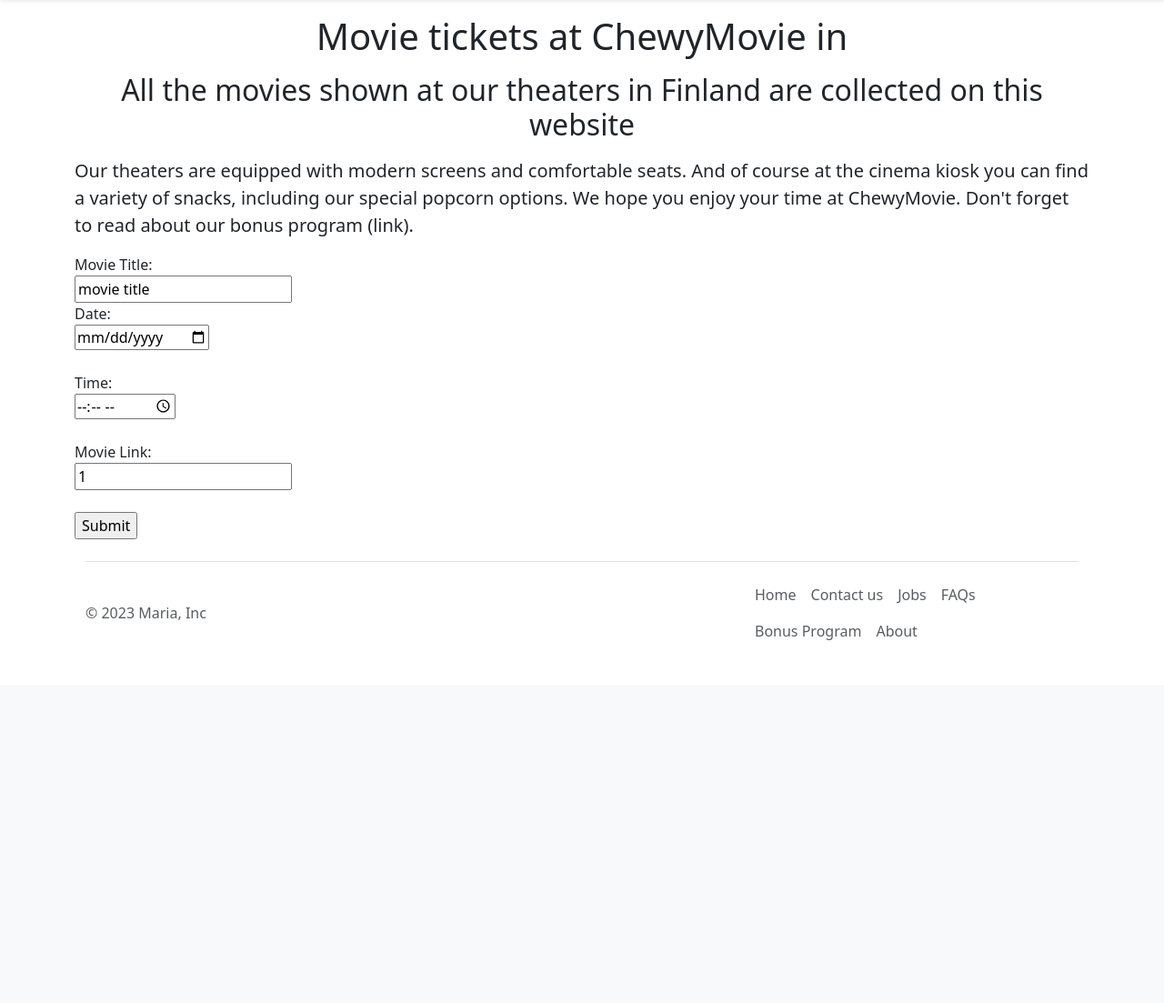
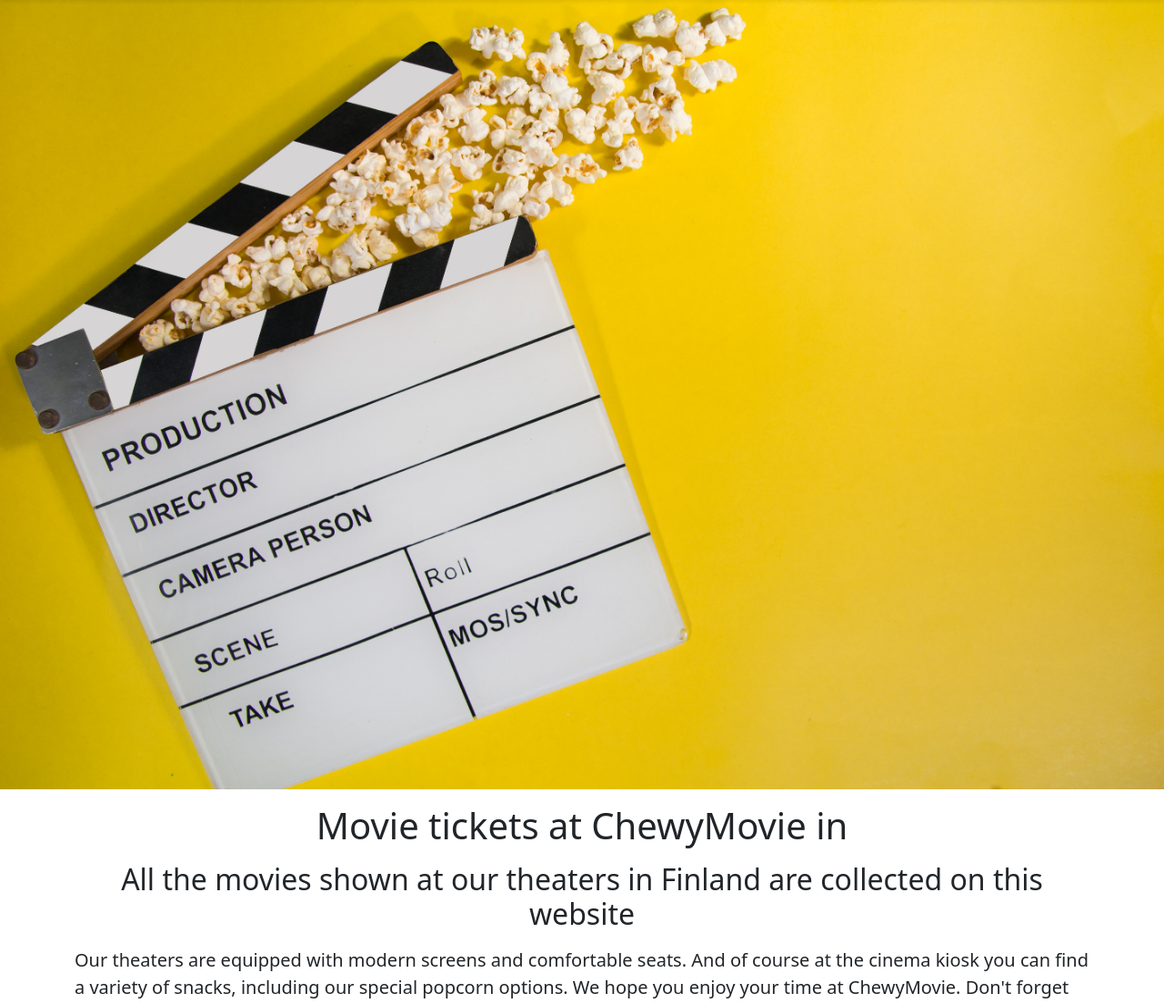
Before and after one commit to Melnik8/project-cinema, a Flask app: template templates/home.html in a window 1280 px wide. Shown: the part 56-1159 px from the top of the page at 91% size. Before the commit the page ends 760 px from the top, so only its background shows below. Run offline with Flask 3, Linux system fonts and the light colour scheme; the template is opened without the code that fills it, so the values that code supplies are empty; parts of the project's set-up code (start-up, migrations or seed data) failed here and were passed over.

Commit message:
deleted empty database and added some changes

```diff
--- a/app.py
+++ b/app.py
@@ -20,7 +20,6 @@ MOVIES = [
     'title': 'Disastrously Hilarious: The Misadventures of a Clumsy Chef',
     'production': 'USA',
     'year': '2023'
-
     },
     {
     'id': 3,
--- a/templates/calendar.html
+++ b/templates/calendar.html
@@ -3,8 +3,8 @@
     <tr>
         <td>{{movie.movie_title}}</td>
         <td>{{movie.time}}</td>
+        <td>{{movie.date}}</td>
         <td><a href="/movie_description/{{movie.movie_link}}">Link</a></td>
-        <td>{{movie.date}}</td>
     </tr>
 {% endfor %}
 </table>
--- a/templates/home.html
+++ b/templates/home.html
@@ -19,8 +19,8 @@
 
         {% include 'navbar.html' %}
 
-        <!-- <img class="img-fluid" id="banner" src="/static/popcorn-unsplash.jpg"
-        width="auto"> -->
+       <img class="img-fluid" id="banner" src="/static/popcorn-unsplash.jpg"
+        width="auto">
         <div class="container" id="container">
         <h1 class="text-center mt-3 mb-3"> Movie tickets at ChewyMovie in {{theater_location}} </h1>
         <h2 class="text-center mt-2 mb-3">All the movies shown at our theaters in Finland are collected on this website </h2>
```
Also changed, not shown: 1 other file.
